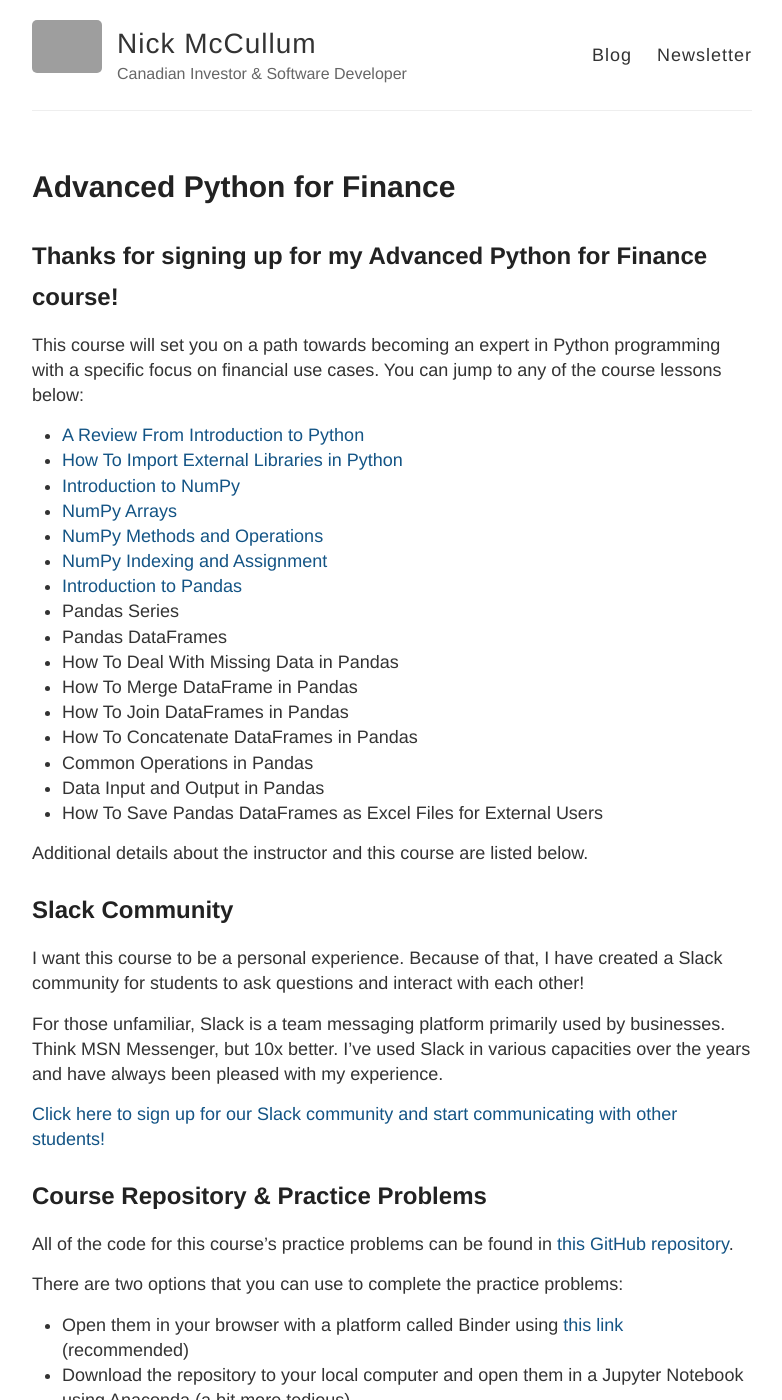
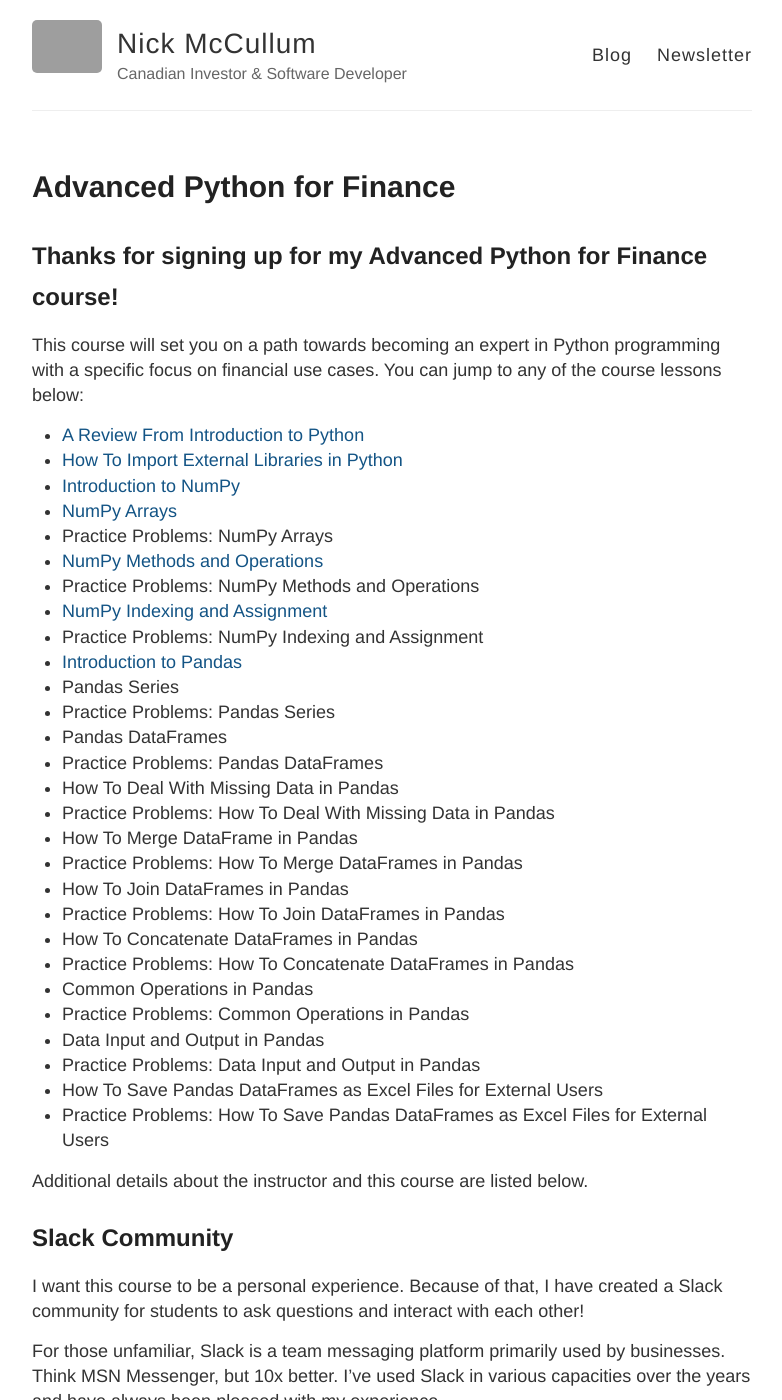
Before and after one commit to rosyberti/website, a Jekyll site: the page built from advanced-python/index.md, in a window 1280 px wide and 1400 px high. Shown: the whole window, without its empty margins (248-1030 px from the left). Built offline with Jekyll 4.4.1, drawn with Linux system fonts in a browser that asks for light colours; grey boxes are pictures that could not be loaded.

Commit message:
added bullets for practice problems

```diff
--- a/advanced-python/index.md
+++ b/advanced-python/index.md
@@ -11,18 +11,30 @@ This course will set you on a path towards becoming an expert in Python programm
 * [How To Import External Libraries in Python]({{ site.baseurl }}/advanced-python/how-to-import-python-libraries/)
 * [Introduction to NumPy]({{ site.baseurl }}/advanced-python/numpy/)
 * [NumPy Arrays]({{ site.baseurl }}/advanced-python/numpy-arrays/)
+* Practice Problems: NumPy Arrays
 * [NumPy Methods and Operations]({{ site.baseurl }}/advanced-python/numpy-methods-operations/)
+* Practice Problems: NumPy Methods and Operations
 * [NumPy Indexing and Assignment]({{ site.baseurl }}/advanced-python/numpy-indexing-assignment/)
+* Practice Problems: NumPy Indexing and Assignment
 * [Introduction to Pandas]({{ site.baseurl }}/advanced-python/pandas/)
 * Pandas Series
+* Practice Problems: Pandas Series
 * Pandas DataFrames
+* Practice Problems: Pandas DataFrames
 * How To Deal With Missing Data in Pandas
+* Practice Problems: How To Deal With Missing Data in Pandas
 * How To Merge DataFrame in Pandas
+* Practice Problems: How To Merge DataFrames in Pandas
 * How To Join DataFrames in Pandas
+* Practice Problems: How To Join DataFrames in Pandas
 * How To Concatenate DataFrames in Pandas
+* Practice Problems: How To Concatenate DataFrames in Pandas
 * Common Operations in Pandas
+* Practice Problems: Common Operations in Pandas
 * Data Input and Output in Pandas
+* Practice Problems: Data Input and Output in Pandas
 * How To Save Pandas DataFrames as Excel Files for External Users
+* Practice Problems: How To Save Pandas DataFrames as Excel Files for External Users
 
 Additional details about the instructor and this course are listed below.
 
```
